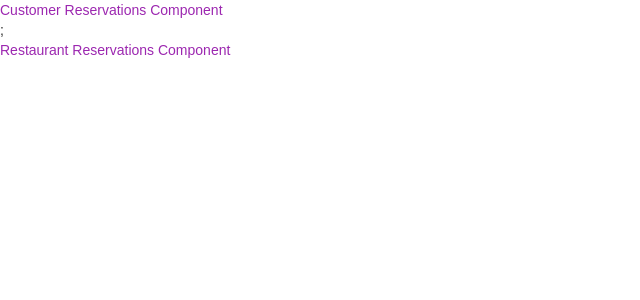
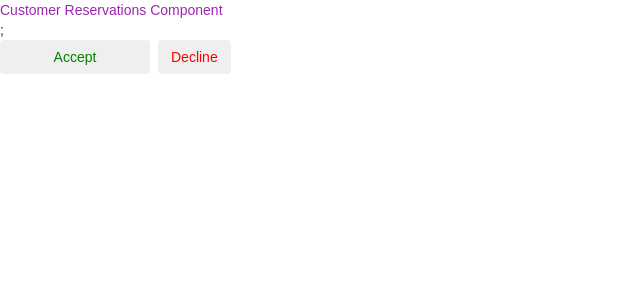
Before and after one commit to rawad663/Presto, a React (Create React App) app: page /reservations in a window 1280 px wide. Shown: the top 300 px of the page, without its empty margins (0-640 px from the left). Built offline with nearby package versions, Linux system fonts and the light colour scheme; what phone-number-prop-type would draw is missing.

Commit message:
create accept and decline button for the reservation list

```diff
--- a/src/components/RestaurantReservationsComponent/index.js
+++ b/src/components/RestaurantReservationsComponent/index.js
@@ -1,22 +1,47 @@
 import React from 'react';
 import {purple_main} from "../../resources/colors";
+import { Button, Form, FormGroup, Label, Input, FormText, Row, Col } from 'reactstrap';
+import PropTypes from "prop-types";
 
 const RestaurantReservationsComponent = props => {
 
     const styles = {
         title: {
             color: purple_main
+        },
+        buttonAccept:{
+            color: 'green'
+        },
+        buttonDecline:{
+            color:'red'
         }
+
     };
     return (
         <div style={styles.title}>
-            Restaurant Reservations Component
+            <div style={{ display: 'inline' }}>
+                <Button
+                    onClick={props.handleAccept}
+                    style={{ ...styles.buttonAccept, ...styles.login, width: 150 }}
+                    type="submit"
+                >
+                    Accept
+                </Button>
+
+                <Button
+                    onClick={props.handleDecline}
+                    style={{ ...styles.buttonDecline, marginLeft: 8 }}
+                >
+                    Decline
+                </Button>
+            </div>
         </div>
     );
 };
 
 RestaurantReservationsComponent.propsTypes = {
-
+    handleAccept: PropTypes.func,
+    handleDecline: PropTypes.func,
 
 };
 
--- a/src/containers/ReservationsContainer/index.js
+++ b/src/containers/ReservationsContainer/index.js
@@ -19,6 +19,7 @@ export default class ReservationsContainer extends Component{
                 <CustomerReservationsComponent
                 />;
                 <RestaurantReservationsComponent
+
                 />
 
             </div>
--- a/src/resources/colors.js
+++ b/src/resources/colors.js
@@ -4,3 +4,4 @@
 
 export const purple_main = '#9C27B0';
 export const purple_dark = '#6A1B9A';
+export const green = 'red';
```
